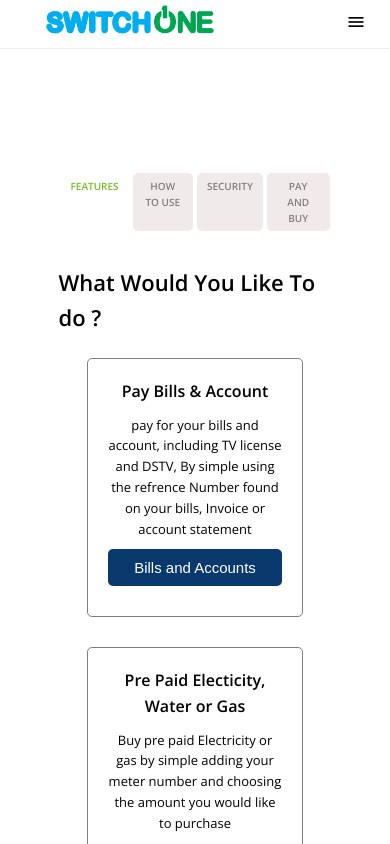
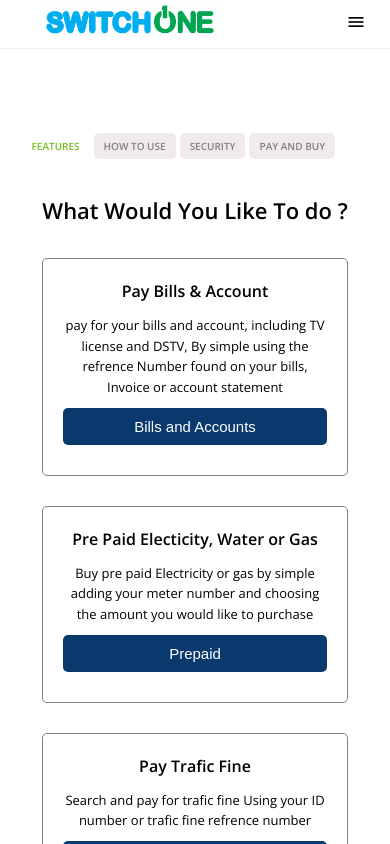
Before and after one commit to faridullah1/switchOne, an Angular app: page /features in a window 390 px wide. Shown: the top 844 px of the page. Built offline with nearby package versions, Linux system fonts and the light colour scheme.

Commit message:
other than billing, all pages are responsive

```diff
--- a/src/app/components/features/features.component.scss
+++ b/src/app/components/features/features.component.scss
@@ -7,15 +7,6 @@
 		display: flex;
 		justify-content: center;
 		margin: 3rem 0;
-
-		@media screen and (max-width: 1000px) {
-			top: 62%;
-		}
-
-		@media screen and (max-width: 800px) {
-			top: 30%;
-			width: 100%;
-		}
 
 		@media screen and (max-width: 450px) {
 			font-size: 2.2rem;
@@ -27,25 +18,10 @@
 		flex-wrap: wrap;
 		justify-content: center;
 		gap: 3rem;
+		margin-bottom: 2rem;
 
-		@media screen and (max-width: 1280px) {
-			width: 80%;
-		}
-
-		@media screen and (max-width: 1000px) {
-			position: relative;
-			width: calc(100% - 8rem);
-			transform: none;
-			left: 0;
-			top: 0;
-			margin-top: -10%;
-			margin-bottom: 2rem;
-			padding: 4rem;
-		}
-
-		@media screen and (max-width: 450px) {
-			width: calc(100% - 4rem);
-			padding: 2rem;
+		@media screen and (max-width: 960px) {
+			margin-bottom: 8rem;
 		}
 
 		.card {
@@ -56,6 +32,14 @@
 			border-radius: 5px;
 			padding: 2rem 2rem 3rem;
 			flex: 0 0 25%;
+
+			@media screen and (max-width: 1050px) {
+				flex: 0 0 35%;
+			}
+
+			@media screen and (max-width: 960px) {
+				flex: 0 0 45%;
+			}
 
 			@media screen and (max-width: 700px) {
 				flex: 0 0 60%;
--- a/src/app/components/header/header.component.scss
+++ b/src/app/components/header/header.component.scss
@@ -67,18 +67,19 @@
 		top: 3.3rem;
 		right: 2.6rem;
 		background-color: #eee;
-		width: 15rem;
-		padding: 1rem;
-
+		width: 11rem;
+		padding: 3rem 1rem;
 		box-shadow: 0 2px 4px rgb(0 0 0 / 16%), 0 2px 4px rgb(0 0 0 / 20%);
 
 		ul {
 			list-style: none;
 			flex-direction: column;
 			align-items: center;
+			gap: 1.4rem;
 
 			li {
 				padding: 0.5rem;
+				font-size: 1.3rem;
 
 				&:hover {
 					background: gray;
--- a/src/app/components/how-to-use/how-to-use.component.scss
+++ b/src/app/components/how-to-use/how-to-use.component.scss
@@ -4,24 +4,26 @@
 	justify-content: space-between;
 	color: #fff;
 	padding: 8rem 10rem;
+	margin-bottom: 8rem;
+
+	@media screen and (max-width: 750px) {
+		flex-direction: column;
+		align-items: center;
+	}
 
 	@media screen and (max-width: 1200px) {
-		padding: 2rem 3rem;
-	}
-
-	@media screen and (max-width: 650px) {
-		flex-direction: column;
-		align-items: center;
+		padding: 5rem 6rem;
 	}
 
 	.text {
 		margin-top: 4rem;
 		width: 30rem;
 
-		@media screen and (max-width: 650px) {
+		@media screen and (max-width: 750px) {
 			display: flex;
 			flex-direction: column;
-			align-items: center;
+			text-align: center;
+			margin: 4rem 0;
 		}
 
 		@media screen and (max-width: 500px) {
--- a/src/app/components/landing-page/landing-page.component.scss
+++ b/src/app/components/landing-page/landing-page.component.scss
@@ -1,6 +1,14 @@
 .landing-page {
 	width: 70%;
 	margin: 0 auto;
+
+	@media screen and (max-width: 1000px) {
+		width: 80%;
+	}
+
+	@media screen and (max-width: 400px) {
+		width: 90%;
+	}
 
 	.content {
 		display: flex;
@@ -8,6 +16,10 @@
 		height: 100%;
 		min-height: calc(100vh - 21rem);
 		margin-top: 12rem;
+
+		@media screen and (max-width: 400px) {
+			margin-top: 8rem;
+		}
 
 		.tabs {
 			display: flex;
@@ -28,7 +40,7 @@
 			background: rgb(241, 234, 234);
 			text-transform: uppercase;
 
-			@media screen and (max-width: 800px) {
+			@media screen and (max-width: 700px) {
 				padding: .5rem 1rem;
 				font-size: 1.4rem;
 			}
--- a/src/app/components/register/register.component.ts
+++ b/src/app/components/register/register.component.ts
@@ -33,14 +33,14 @@ export class RegisterComponent {
 		}, {validators: [ConfirmedValidator('password', 'confirmPassword')]})
 	}
 
-	alphabetOnly(ev: any): boolean {
+	alphabetOnly(ev: KeyboardEvent): boolean {
 		const allowedKeys = ['Backspace', 'ArrowLeft', 'ArrowRight', 'Tab', ' '];
 		if (allowedKeys.includes(ev.key)) return true;
 
         const letters = /^[a-zA-Z]+$/
-        if (ev.key && ev.key.match(letters))
+        if (ev.key && ev.key.match(letters) != null)
         {
-            return (ev.key.match(letters).length > 0);
+            return ((ev.key.match(letters) as RegExpMatchArray).length > 0);
         }
 
         return false;
--- a/src/app/components/security/security.component.html
+++ b/src/app/components/security/security.component.html
@@ -1,6 +1,6 @@
 <div class="security-tab">
 	<div class="top-info">
-		<h2 class="heading">complete SECURITY</h2>
+		<h2 class="heading">Complete SECURITY</h2>
 		<mat-divider [inset]="true" [vertical]="true"></mat-divider>
 		<p>The security and privacy of your personal information is our priority. Our most valued asset is your trust</p>
 	</div>
--- a/src/app/components/security/security.component.scss
+++ b/src/app/components/security/security.component.scss
@@ -15,13 +15,12 @@
 		.heading {
 			font-size: 2rem;
 			color: var(--color-primary);
-			margin-right: 2rem;
 			font-weight: 600;
 		}
 	}
 
 	.guide {
-		margin: 1rem 0;
+		margin: 2rem 0;
 		font-size: 1.3rem;
 	}
 
@@ -38,4 +37,13 @@
 			width: 70%;
 		}
 	}
+
+	mat-divider {
+		margin: 0 2rem;
+		border-right-color: rgb(111 116 112 / 80%) !important;
+	}
+
+	.mat-divider.mat-divider-inset {
+		margin-left: 2rem !important;
+	}
 }
```
